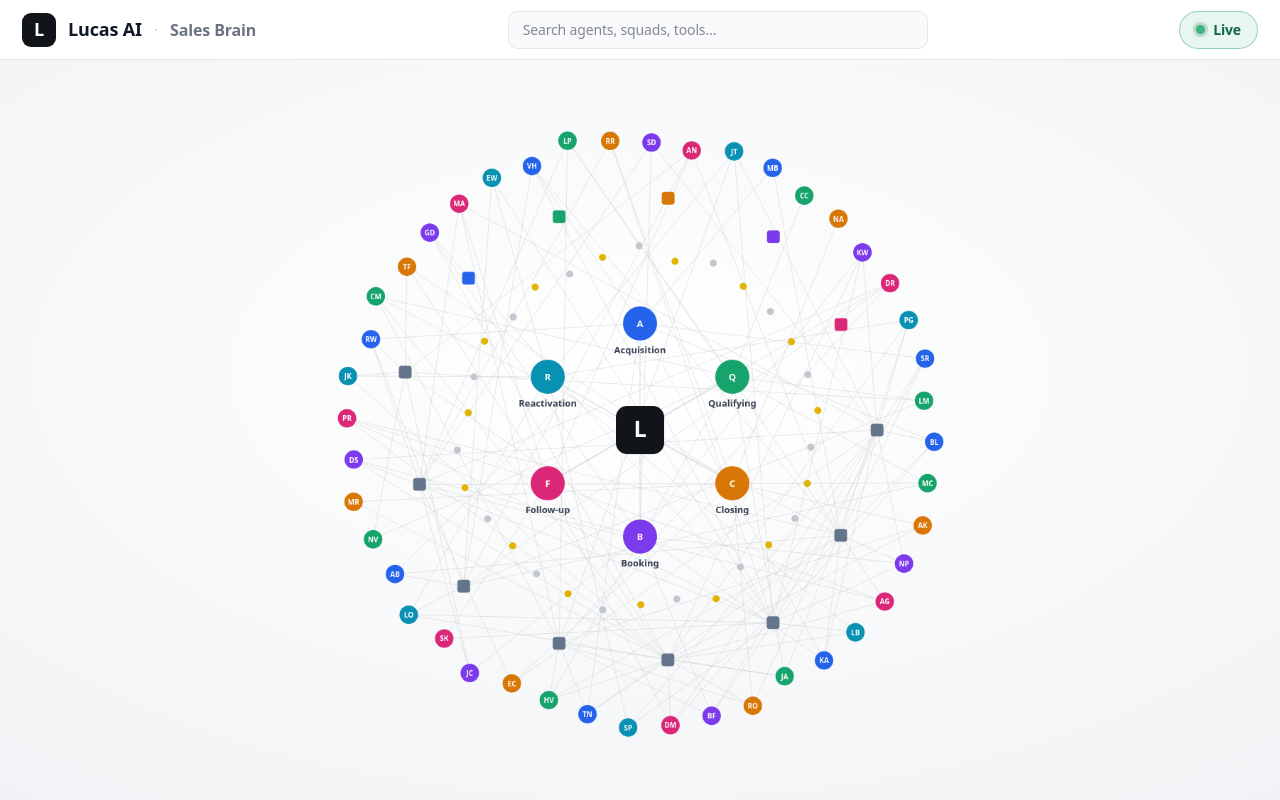
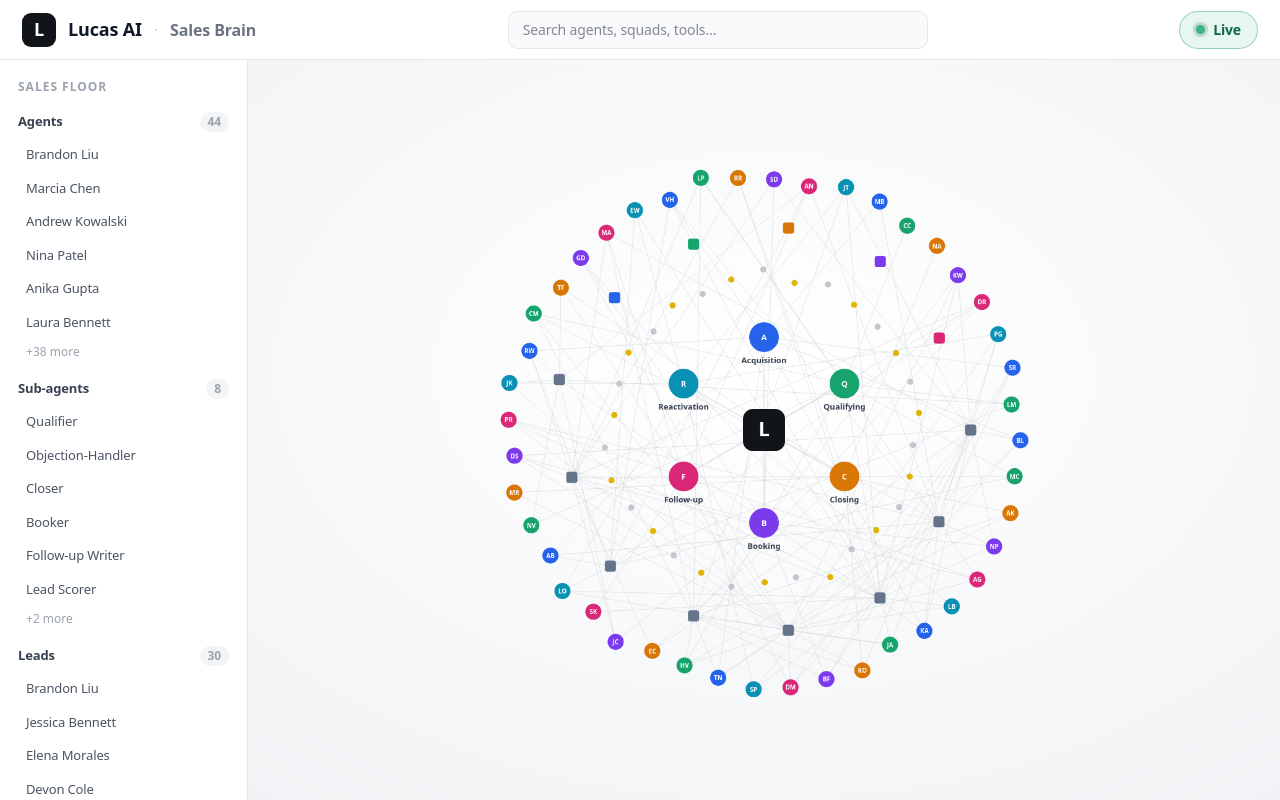
Before and after one commit to lltv28/ads-demos-6-6-2026, a Next.js app: page /brain in a window 1280 px wide. Built offline with nearby package versions, Linux system fonts and the light colour scheme.

Commit message:
feat(brain): left-rail entity browser with counts + selection

```diff
--- a/app/brain/page.tsx
+++ b/app/brain/page.tsx
@@ -10,6 +10,7 @@ import { useSearchParams } from 'next/navigation';
 import { buildModel } from '@/lib/brain/data';
 import TopBar from '@/components/brain/TopBar';
 import EntityPanel from '@/components/brain/EntityPanel';
+import LeftRail from '@/components/brain/LeftRail';
 
 const Graph = dynamic(() => import('@/components/brain/Graph'), { ssr: false });
 
@@ -53,11 +54,14 @@ function SalesBrainInner() {
   return (
     <main style={{ position: 'fixed', inset: 0, display: 'flex', flexDirection: 'column', background: '#f4f5f7', fontFamily: 'ui-sans-serif, system-ui, sans-serif', overflow: 'hidden' }}>
       <TopBar query={query} onQuery={setQuery} live={live} onToggleLive={() => setLive((v) => !v)} />
-      <div style={{ flex: 1, minHeight: 0, position: 'relative' }}>
-        <Graph model={model} live={live} query={query} selectedId={selectedId} onSelect={setSelectedId} focusId={focusId} />
-        {selectedId && selectedId !== 'core' && (
-          <EntityPanel key={selectedId} model={model} id={selectedId} onClose={() => setSelectedId(null)} />
-        )}
+      <div style={{ flex: 1, minHeight: 0, display: 'flex' }}>
+        <LeftRail model={model} onSelect={(id) => { setSelectedId(id); setFocusId(id); }} selectedId={selectedId} />
+        <div style={{ flex: 1, minHeight: 0, position: 'relative' }}>
+          <Graph model={model} live={live} query={query} selectedId={selectedId} onSelect={setSelectedId} focusId={focusId} />
+          {selectedId && selectedId !== 'core' && (
+            <EntityPanel key={selectedId} model={model} id={selectedId} onClose={() => setSelectedId(null)} />
+          )}
+        </div>
       </div>
     </main>
   );
--- /dev/null
+++ b/components/brain/LeftRail.tsx
@@ -0,0 +1,33 @@
+'use client';
+
+import type { BrainModel } from '@/lib/brain/types';
+
+type Group = { key: string; label: string; items: { id: string; label: string; color?: string }[] };
+type Props = { model: BrainModel; onSelect: (id: string) => void; selectedId: string | null };
+
+export default function LeftRail({ model, onSelect, selectedId }: Props) {
+  const groups: Group[] = [
+    { key: 'agents', label: 'Agents', items: model.agents.map((a) => ({ id: a.id, label: a.name })) },
+    { key: 'sub', label: 'Sub-agents', items: model.subAgents.map((s) => ({ id: s.id, label: s.name })) },
+    { key: 'leads', label: 'Leads', items: model.leads.map((l) => ({ id: l.id, label: l.name })) },
+    { key: 'tools', label: 'Tools', items: model.tools.map((t) => ({ id: `node:${t.id}`, label: t.name })) },
+    { key: 'offers', label: 'Offers', items: model.offers.map((o) => ({ id: `node:${o.id}`, label: o.name })) },
+  ];
+  return (
+    <aside style={{ width: 248, flexShrink: 0, background: '#fff', borderRight: '1px solid #e5e7eb', overflow: 'auto', padding: '12px 0' }}>
+      <div style={{ padding: '6px 18px 10px', fontSize: 12, fontWeight: 800, letterSpacing: 1, textTransform: 'uppercase', color: '#9ca3af' }}>Sales Floor</div>
+      {groups.map((g) => (
+        <div key={g.key} style={{ marginBottom: 8 }}>
+          <div style={{ display: 'flex', alignItems: 'center', justifyContent: 'space-between', padding: '6px 18px', fontSize: 13, fontWeight: 800, color: '#374151' }}>
+            <span>{g.label}</span>
+            <span style={{ fontSize: 12, fontWeight: 700, color: '#9ca3af', background: '#f3f4f6', borderRadius: 999, padding: '1px 8px' }}>{g.items.length}</span>
+          </div>
+          {g.items.slice(0, 6).map((it) => (
+            <button key={it.id} type="button" onClick={() => onSelect(it.id)} style={{ display: 'block', width: '100%', textAlign: 'left', border: 'none', cursor: 'pointer', background: it.id === selectedId ? '#f1f5f9' : 'transparent', padding: '7px 18px 7px 26px', fontSize: 13, color: '#4b5563' }}>{it.label}</button>
+          ))}
+          {g.items.length > 6 && <div style={{ padding: '4px 18px 4px 26px', fontSize: 12, color: '#9ca3af' }}>+{g.items.length - 6} more</div>}
+        </div>
+      ))}
+    </aside>
+  );
+}
```
